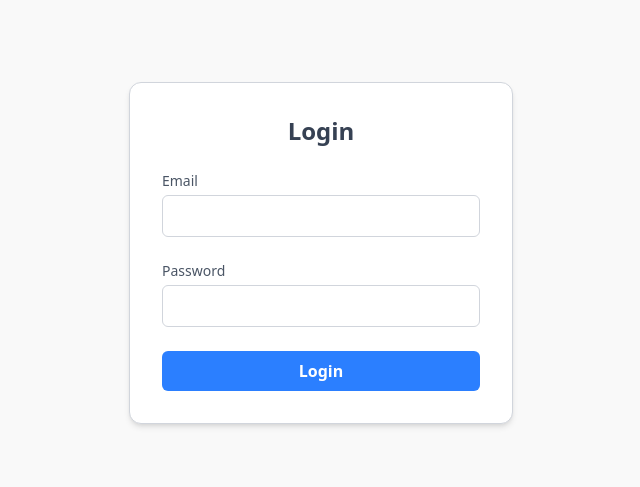
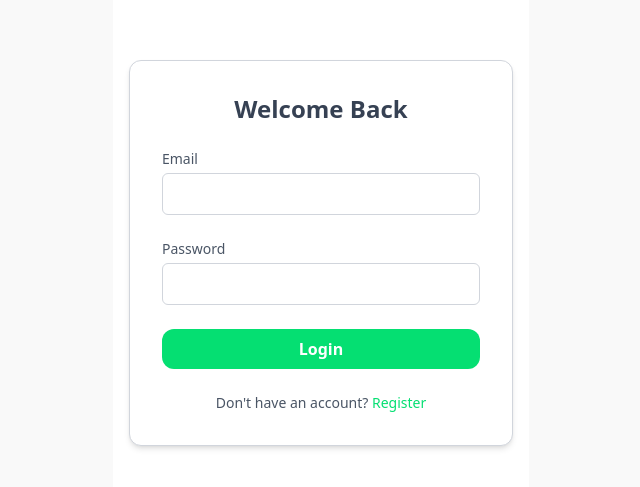
Before and after one commit to soliken1/Kuwago, a Next.js app: page /login in a window 1280 px wide. Shown: the part 147-634 px from the top of the page, without its empty margins (319-959 px from the left). Built offline with nearby package versions, Linux system fonts and the light colour scheme.

Commit message:
copied the home page palletes

```diff
--- a/src/components/login/client/LoginForm.tsx
+++ b/src/components/login/client/LoginForm.tsx
@@ -2,6 +2,7 @@
 import React, { useState } from "react";
 import useLoginRequest from "@/hooks/auth/requestLogin";
 import { useRouter } from "next/navigation";
+import Link from "next/link";
 
 export default function LoginForm() {
   const router = useRouter();
@@ -15,12 +16,13 @@ export default function LoginForm() {
   };
 
   return (
+    <div className="flex flex-col items-center justify-center min-h-screen bg-white p-4">
       <form
         onSubmit={handleSubmit}
         className="flex flex-col w-80 sm:w-96 p-8 bg-white border border-gray-300 rounded-xl shadow-md space-y-6"
       >
         <h2 className="text-2xl font-semibold text-center text-gray-700">
-        Login
+          Welcome Back
         </h2>
 
         <div className="flex flex-col space-y-1">
@@ -30,9 +32,10 @@ export default function LoginForm() {
           <input
             type="email"
             id="email"
-          className="px-4 py-2 border border-gray-300 rounded-md"
+            className="px-4 py-2 border border-gray-300 rounded-md focus:outline-none focus:ring-2 focus:ring-green-400"
             value={email}
             onChange={(e) => setEmail(e.target.value)}
+            required
           />
         </div>
 
@@ -43,16 +46,17 @@ export default function LoginForm() {
           <input
             type="password"
             id="password"
-          className="px-4 py-2 border border-gray-300 rounded-md"
+            className="px-4 py-2 border border-gray-300 rounded-md focus:outline-none focus:ring-2 focus:ring-green-400"
             value={password}
             onChange={(e) => setPassword(e.target.value)}
+            required
           />
         </div>
 
         <button
           type="submit"
           disabled={loading}
-        className="w-full py-2 px-4 bg-blue-500 text-white font-semibold rounded-md hover:bg-blue-600 transition duration-200 disabled:opacity-50"
+          className="w-full py-2 px-4 bg-green-400 text-white font-semibold rounded-xl hover:bg-green-500 transition duration-200 disabled:opacity-50"
         >
           {loading ? "Logging in..." : "Login"}
         </button>
@@ -63,6 +67,17 @@ export default function LoginForm() {
             {loginData.message}
           </p>
         )}
+
+        <p className="text-center text-sm text-gray-600">
+          Don't have an account?{" "}
+          <Link
+            href="/register"
+            className="text-green-400 hover:text-green-500"
+          >
+            Register
+          </Link>
+        </p>
       </form>
+    </div>
   );
 }
--- a/src/components/register/client/RegisterForm.tsx
+++ b/src/components/register/client/RegisterForm.tsx
@@ -2,6 +2,7 @@
 import React, { useState } from "react";
 import useRegisterRequest from "@/hooks/auth/requestRegister";
 import { useRouter } from "next/navigation";
+import Link from "next/link";
 
 export default function RegisterForm() {
   const router = useRouter();
@@ -30,12 +31,13 @@ export default function RegisterForm() {
   };
 
   return (
+    <div className="flex flex-col items-center justify-center min-h-screen bg-white p-4">
       <form
         onSubmit={handleSubmit}
         className="flex flex-col w-80 sm:w-96 p-8 bg-white border border-gray-300 rounded-xl shadow-md space-y-4"
       >
         <h2 className="text-2xl font-semibold text-center text-gray-700 mb-4">
-        Register
+          Create Account
         </h2>
 
         <div className="grid grid-cols-2 gap-4">
@@ -47,7 +49,7 @@ export default function RegisterForm() {
               type="text"
               id="firstName"
               name="firstName"
-            className="px-4 py-2 border border-gray-300 rounded-md"
+              className="px-4 py-2 border border-gray-300 rounded-md focus:outline-none focus:ring-2 focus:ring-green-400"
               value={formData.firstName}
               onChange={handleChange}
               required
@@ -62,7 +64,7 @@ export default function RegisterForm() {
               type="text"
               id="lastName"
               name="lastName"
-            className="px-4 py-2 border border-gray-300 rounded-md"
+              className="px-4 py-2 border border-gray-300 rounded-md focus:outline-none focus:ring-2 focus:ring-green-400"
               value={formData.lastName}
               onChange={handleChange}
               required
@@ -78,7 +80,7 @@ export default function RegisterForm() {
             type="email"
             id="email"
             name="email"
-          className="px-4 py-2 border border-gray-300 rounded-md"
+            className="px-4 py-2 border border-gray-300 rounded-md focus:outline-none focus:ring-2 focus:ring-green-400"
             value={formData.email}
             onChange={handleChange}
             required
@@ -93,7 +95,7 @@ export default function RegisterForm() {
             type="text"
             id="username"
             name="username"
-          className="px-4 py-2 border border-gray-300 rounded-md"
+            className="px-4 py-2 border border-gray-300 rounded-md focus:outline-none focus:ring-2 focus:ring-green-400"
             value={formData.username}
             onChange={handleChange}
             required
@@ -108,7 +110,7 @@ export default function RegisterForm() {
             type="tel"
             id="phoneNumber"
             name="phoneNumber"
-          className="px-4 py-2 border border-gray-300 rounded-md"
+            className="px-4 py-2 border border-gray-300 rounded-md focus:outline-none focus:ring-2 focus:ring-green-400"
             value={formData.phoneNumber}
             onChange={handleChange}
             required
@@ -123,7 +125,7 @@ export default function RegisterForm() {
             type="password"
             id="password"
             name="password"
-          className="px-4 py-2 border border-gray-300 rounded-md"
+            className="px-4 py-2 border border-gray-300 rounded-md focus:outline-none focus:ring-2 focus:ring-green-400"
             value={formData.password}
             onChange={handleChange}
             required
@@ -133,7 +135,7 @@ export default function RegisterForm() {
         <button
           type="submit"
           disabled={loading}
-        className="w-full py-2 px-4 bg-blue-500 text-white font-semibold rounded-md hover:bg-blue-600 transition duration-200 disabled:opacity-50 mt-4"
+          className="w-full py-2 px-4 bg-green-400 text-white font-semibold rounded-xl hover:bg-green-500 transition duration-200 disabled:opacity-50 mt-4"
         >
           {loading ? "Registering..." : "Register"}
         </button>
@@ -144,6 +146,14 @@ export default function RegisterForm() {
             Registration successful!
           </p>
         )}
+
+        <p className="text-center text-sm text-gray-600 mt-4">
+          Already have an account?{" "}
+          <Link href="/login" className="text-green-400 hover:text-green-500">
+            Sign in
+          </Link>
+        </p>
       </form>
+    </div>
   );
 }
```
Lines whose indentation alone changed are shown as unchanged.
